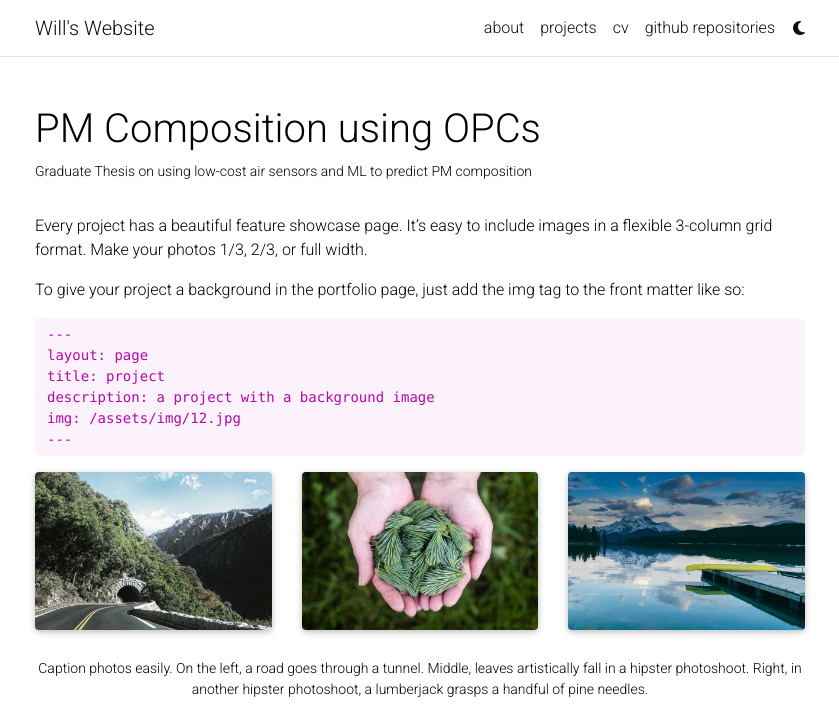
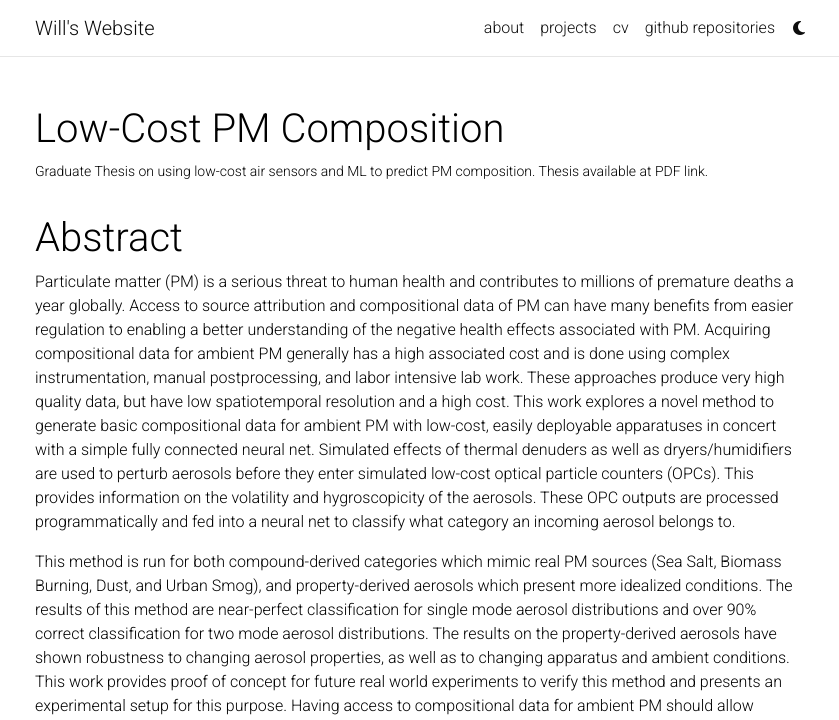
Before and after one commit to wsharpe41/wsharpe41.github.io, a Jekyll site: the page built from _projects/1_project.md, in a window 1280 px wide and 1400 px high. Shown: the top 720 px of the window, without its empty margins (220-1059 px from the left). Built offline with Jekyll 4.4.1, drawn with Linux system fonts in a browser that asks for light colours; full-size pictures stand in for the smaller copies a plugin makes; comment, search, counter and statistics services are not loaded; a style sheet for code colours, icons or effects is not loaded; some of the changed text lies outside the part shown.

Commit message:
Added thesis project init

````diff
--- a/_projects/1_project.md
+++ b/_projects/1_project.md
@@ -1,81 +1,67 @@
 ---
 layout: page
-title: PM Composition using OPCs
-description: Graduate Thesis on using low-cost air sensors and ML to predict PM composition
+title: Low-Cost PM Composition
+description: Graduate Thesis on using low-cost air sensors and ML to predict PM composition. Thesis available at PDF link.
 img: assets/img/12.jpg
 importance: 1
 category: work
-related_publications:
+related_publications: Sharpe-willjsh-MEng-CEE-2023-thesis
 ---
 
-Every project has a beautiful feature showcase page.
-It's easy to include images in a flexible 3-column grid format.
-Make your photos 1/3, 2/3, or full width.
-
-To give your project a background in the portfolio page, just add the img tag to the front matter like so:
-
-    ---
-    layout: page
-    title: project
-    description: a project with a background image
-    img: /assets/img/12.jpg
-    ---
+# Abstract
+<p>Particulate matter (PM) is a serious threat to human health and contributes to
+millions of premature deaths a year globally. Access to source attribution and compositional data of PM can have many benefits from easier regulation to enabling a better understanding of the negative health effects associated with PM. Acquiring compositional data for ambient PM generally has a high associated cost and is done using complex instrumentation, manual postprocessing, and labor intensive lab work.
+These approaches produce very high quality data, but have low spatiotemporal resolution
+and a high cost.
+This work explores a novel method to generate basic compositional
+data for ambient PM with low-cost, easily deployable apparatuses in concert with a
+simple fully connected neural net.
+Simulated effects of thermal denuders as well as
+dryers/humidifiers are used to perturb aerosols before they enter simulated low-cost
+optical particle counters (OPCs). This provides information on the volatility and
+hygroscopicity of the aerosols. These OPC outputs are processed programmatically
+and fed into a neural net to classify what category an incoming aerosol belongs to.</p>
+<p>
+This method is run for both compound-derived categories which mimic real PM sources
+(Sea Salt, Biomass Burning, Dust, and Urban Smog), and property-derived aerosols
+which present more idealized conditions. The results of this method are near-perfect
+classification for single mode aerosol distributions and over 90% correct classification
+for two mode aerosol distributions. The results on the property-derived aerosols have
+shown robustness to changing aerosol properties, as well as to changing apparatus
+and ambient conditions. This work provides proof of concept for future real world
+experiments to verify this method and presents an experimental setup for this purpose.
+Having access to compositional data for ambient PM should allow access to PM
+sources at a very high spatiotemporal resolution for a relatively low price. This basic
+source attribution could provide the data needed for better informed regulation as
+well as future scientific work.
+</p>
 
 <div class="row">
     <div class="col-sm mt-3 mt-md-0">
-        {% include figure.html path="assets/img/1.jpg" title="example image" class="img-fluid rounded z-depth-1" %}
-    </div>
-    <div class="col-sm mt-3 mt-md-0">
-        {% include figure.html path="assets/img/3.jpg" title="example image" class="img-fluid rounded z-depth-1" %}
-    </div>
-    <div class="col-sm mt-3 mt-md-0">
-        {% include figure.html path="assets/img/5.jpg" title="example image" class="img-fluid rounded z-depth-1" %}
+        {% include figure.html path="assets/thesis/software_arch.PNG" title="Model" class="img-fluid rounded z-depth-1" %}
     </div>
 </div>
 <div class="caption">
-    Caption photos easily. On the left, a road goes through a tunnel. Middle, leaves artistically fall in a hipster photoshoot. Right, in another hipster photoshoot, a lumberjack grasps a handful of pine needles.
+    High level overview of simulation model.
 </div>
+
 <div class="row">
     <div class="col-sm mt-3 mt-md-0">
-        {% include figure.html path="assets/img/5.jpg" title="example image" class="img-fluid rounded z-depth-1" %}
+        {% include figure.html path="assets/thesis/compound_derived_double.png" title="Compound Derived" class="img-fluid rounded z-depth-1" %}
+    </div>
+    <div class="col-sm mt-3 mt-md-0">
+        {% include figure.html path="assets/thesis/property_derived_all.png" title="Property Derived" class="img-fluid rounded z-depth-1" %}
     </div>
 </div>
 <div class="caption">
-    This image can also have a caption. It's like magic.
+    Model categorization confusion matrix for all bimodal flows, showing an overall accuracy of greater than 94%.
 </div>
 
-You can also put regular text between your rows of images.
-Say you wanted to write a little bit about your project before you posted the rest of the images.
-You describe how you toiled, sweated, *bled* for your project, and then... you reveal its glory in the next row of images.
-
-
-<div class="row justify-content-sm-center">
-    <div class="col-sm-8 mt-3 mt-md-0">
-        {% include figure.html path="assets/img/6.jpg" title="example image" class="img-fluid rounded z-depth-1" %}
-    </div>
-    <div class="col-sm-4 mt-3 mt-md-0">
-        {% include figure.html path="assets/img/11.jpg" title="example image" class="img-fluid rounded z-depth-1" %}
+<div class="row">
+    <div class="col-sm mt-3 mt-md-0">
+        {% include figure.html path="assets/thesis/lab_setup.png" title="Lab Setup" class="img-fluid rounded z-depth-1" %}
     </div>
 </div>
 <div class="caption">
-    You can also have artistically styled 2/3 + 1/3 images, like these.
+    Cartoon representation of labratory setup built to verify simulation model.
 </div>
-
-
-The code is simple.
-Just wrap your images with `<div class="col-sm">` and place them inside `<div class="row">` (read more about the <a href="https://getbootstrap.com/docs/4.4/layout/grid/">Bootstrap Grid</a> system).
-To make images responsive, add `img-fluid` class to each; for rounded corners and shadows use `rounded` and `z-depth-1` classes.
-Here's the code for the last row of images above:
-
-{% raw %}
-```html
-<div class="row justify-content-sm-center">
-    <div class="col-sm-8 mt-3 mt-md-0">
-        {% include figure.html path="assets/img/6.jpg" title="example image" class="img-fluid rounded z-depth-1" %}
-    </div>
-    <div class="col-sm-4 mt-3 mt-md-0">
-        {% include figure.html path="assets/img/11.jpg" title="example image" class="img-fluid rounded z-depth-1" %}
-    </div>
-</div>
-```
-{% endraw %}
````
Also changed, not shown: _projects/2_project.md (+1 -1 lines), _projects/3_project.md (+3 -3 lines), _projects/4_project.md (+1 -1 lines), _projects/6_pm_dash.md (+1 -1 lines), assets/thesis/compound_derived_double.png (added), assets/thesis/lab_setup.PNG (added), assets/thesis/property_derived_all.png (added), assets/thesis/software_arch.PNG (added), 1 other file.
